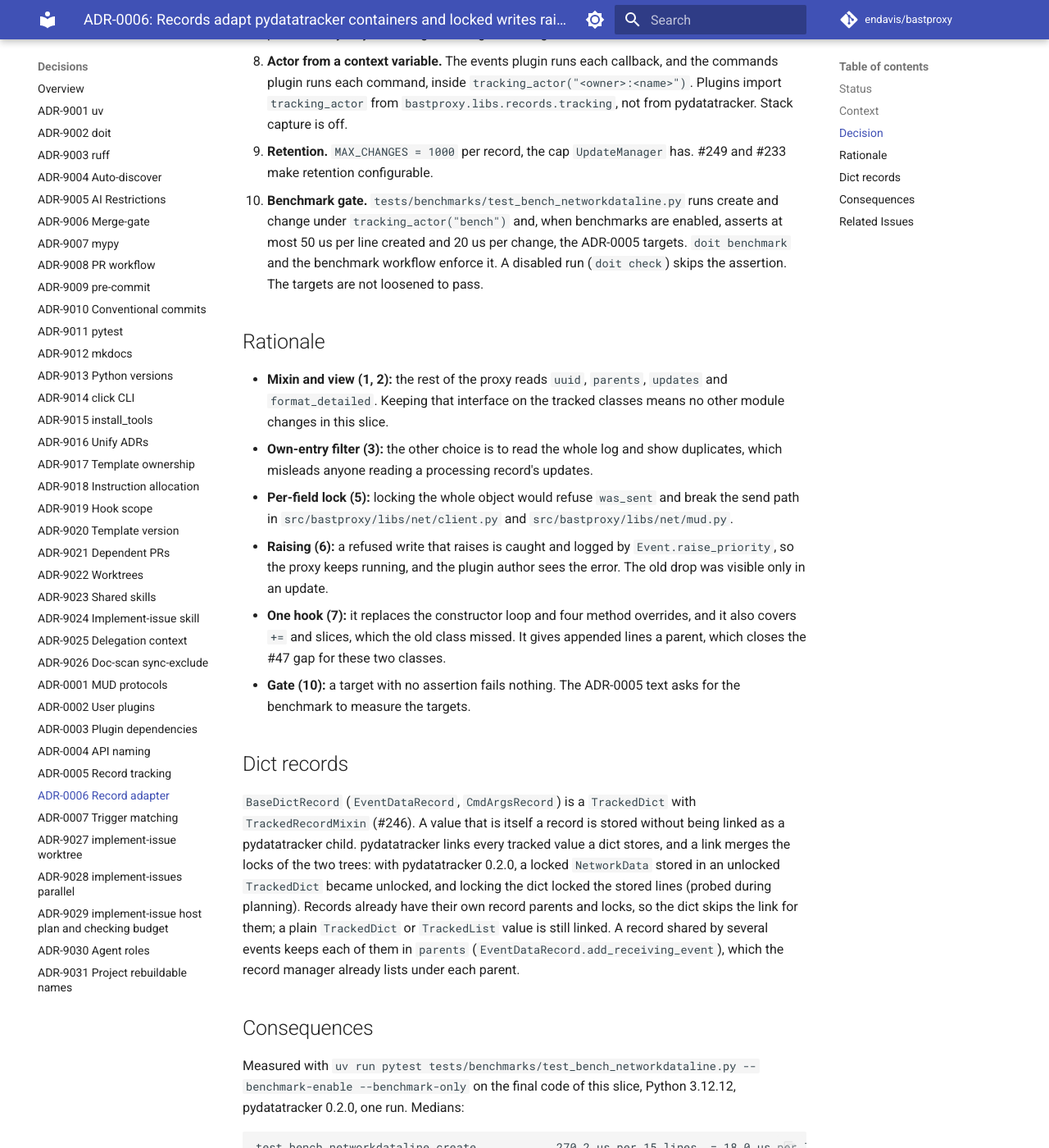
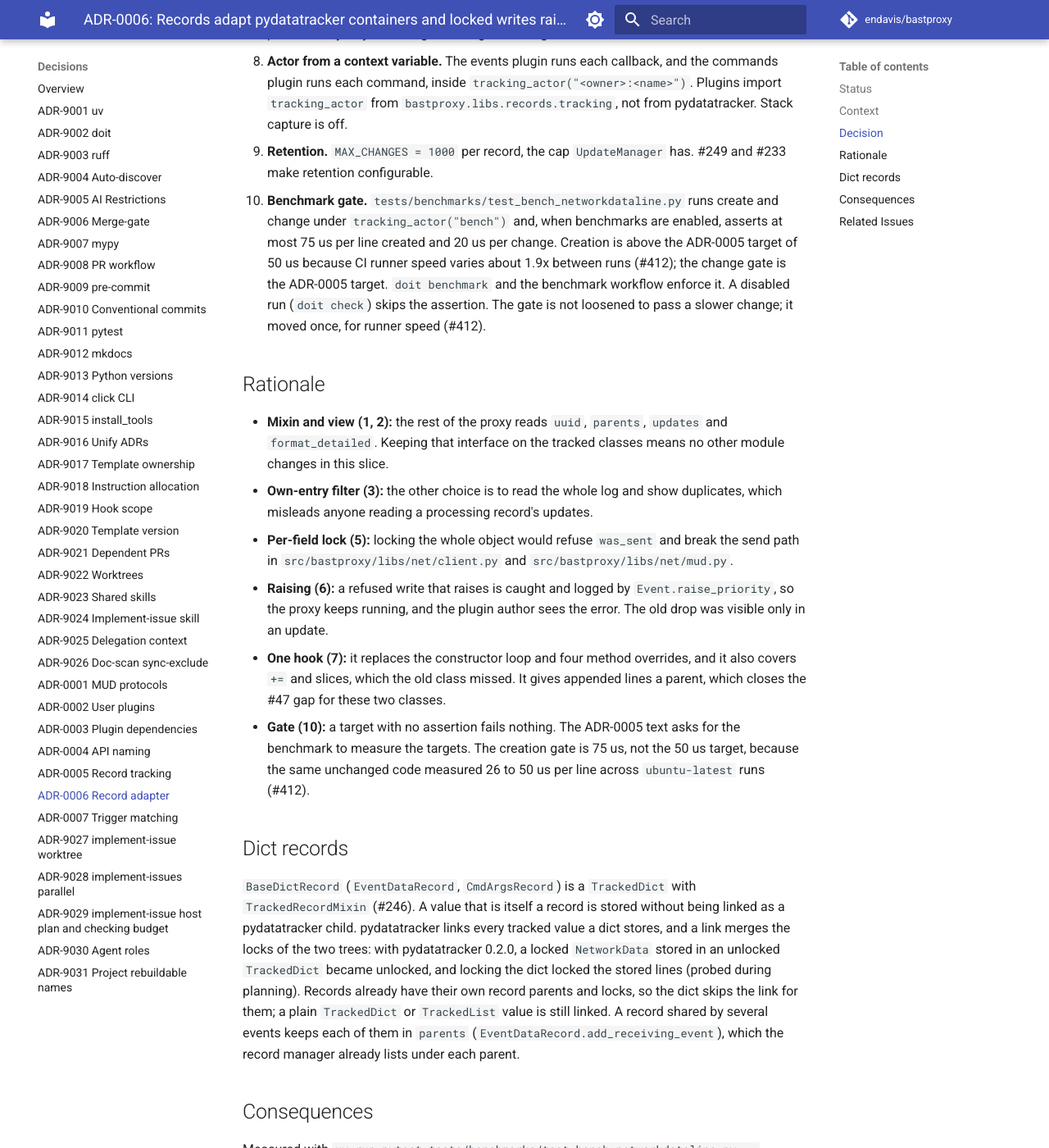
Before and after one commit to endavis/bastproxy, an MkDocs documentation site: the page built from docs/decisions/0006-records-adapt-pydatatracker-containers-and-locked-writes-raise-runtimeerror.md, in a window 1280 px wide and 1400 px high, scrolled down 1592 px. Shown: the whole window at 82% size. Built offline with MkDocs 1.6.1 and Material for MkDocs 9.7.7, drawn with Linux system fonts in a browser that asks for light colours; comment, search, counter and statistics services are not loaded; some of the changed text lies outside the part shown.

Commit message:
fix: set the NetworkDataLine creation gate for CI runner speed (merges PR #418, addresses #412)
The ubuntu-latest runner measured 26 to 50 us per line created on
unchanged code, so the 50 us gate failed PRs that did not touch
NetworkDataLine. The median is steady within a run (IQR 3-6.5%) and the
whole runner varies about 1.9x between runs, so more lines or rounds
would not help. Raise the creation gate to 75 us; the change gate stays
at 20 us. Amend ADR-0006 decision 10 to keep the ADR-0005 design target
of 50 us separate from the CI gate, and update record_system.md and the
docs table of contents.

Addresses #412


Claude-Session: https://claude.ai/code/session_01NXu1sbBxFsEQW16MiZv7Je

Co-authored-by: Claude Opus 5.5 <noreply@anthropic.com>

```diff
--- a/docs/TABLE_OF_CONTENTS.md
+++ b/docs/TABLE_OF_CONTENTS.md
@@ -27,7 +27,7 @@ Complete index of all documentation, organized by audience and as a full alphabe
 - [ADR-0003: Plugins declare dependencies as PLUGIN_DEPENDENCIES metadata](decisions/0003-plugins-declare-dependencies-as-plugin-dependencies-metadata.md) - Plugins declare dependencies as PLUGIN_DEPENDENCIES package metadata read before import; the loader loads and reloads in dependency order and the dependency.add API is removed.
 - [ADR-0004: API names are resource-first and cmdq is renamed mudcmds](decisions/0004-api-names-are-resource-first-and-cmdq-is-renamed-mudcmds.md) - API names take the resource-first form resource.action.qualifier with is/has/exists booleans; plugins.core.cmdq becomes plugins.core.mudcmds; every rename lands at once as a breaking change with no aliases.
 - [ADR-0005: Record tracking: scope, change contents, retention and cost](decisions/0005-record-tracking-scope-change-contents-retention-and-cost.md) - Records track text lines and decoded protocol messages with old value, new value, actor, time and parent; data holders become tracked containers, retention keeps the last N root trees, and capture costs at most 50 us per line created and 20 us per change with stacks off.
-- [ADR-0006: Records adapt pydatatracker containers and locked writes raise RuntimeError](decisions/0006-records-adapt-pydatatracker-containers-and-locked-writes-raise-runtimeerror.md) - Records adapt pydatatracker containers through a mixin and a read-only update view; a locked NetworkDataLine or NetworkData raises RuntimeError on writes; the actor comes from a context variable; a benchmark gate enforces 50 us per line created and 20 us per change.
+- [ADR-0006: Records adapt pydatatracker containers and locked writes raise RuntimeError](decisions/0006-records-adapt-pydatatracker-containers-and-locked-writes-raise-runtimeerror.md) - Records adapt pydatatracker containers through a mixin and a read-only update view; a locked NetworkDataLine or NetworkData raises RuntimeError on writes; the actor comes from a context variable; a benchmark gate enforces 75 us per line created and 20 us per change.
 - [ADR-0007: Triggers match each trigger's own regex in priority order](decisions/0007-triggers-match-each-triggers-own-regex-in-priority-order.md) - Each trigger matches its own compiled regex, ordered by priority then order added, instead of one combined alternation; stopevaluating stops later triggers, built-ins are raised only with a listener, and the measured per-line and add costs are recorded.
 - [ADR-9001: Use uv for package management](decisions/9001-use-uv-for-package-management.md) - Use uv for dependency management, virtual environments and package installation
 - [ADR-9002: Use doit for task automation](decisions/9002-use-doit-for-task-automation.md) - Use doit as the task runner for testing, linting, building and other routine operations
@@ -152,7 +152,7 @@ Complete index of all documentation, organized by audience and as a full alphabe
 - [ADR-0003: Plugins declare dependencies as PLUGIN_DEPENDENCIES metadata](decisions/0003-plugins-declare-dependencies-as-plugin-dependencies-metadata.md) - Plugins declare dependencies as PLUGIN_DEPENDENCIES package metadata read before import; the loader loads and reloads in dependency order and the dependency.add API is removed.
 - [ADR-0004: API names are resource-first and cmdq is renamed mudcmds](decisions/0004-api-names-are-resource-first-and-cmdq-is-renamed-mudcmds.md) - API names take the resource-first form resource.action.qualifier with is/has/exists booleans; plugins.core.cmdq becomes plugins.core.mudcmds; every rename lands at once as a breaking change with no aliases.
 - [ADR-0005: Record tracking: scope, change contents, retention and cost](decisions/0005-record-tracking-scope-change-contents-retention-and-cost.md) - Records track text lines and decoded protocol messages with old value, new value, actor, time and parent; data holders become tracked containers, retention keeps the last N root trees, and capture costs at most 50 us per line created and 20 us per change with stacks off.
-- [ADR-0006: Records adapt pydatatracker containers and locked writes raise RuntimeError](decisions/0006-records-adapt-pydatatracker-containers-and-locked-writes-raise-runtimeerror.md) - Records adapt pydatatracker containers through a mixin and a read-only update view; a locked NetworkDataLine or NetworkData raises RuntimeError on writes; the actor comes from a context variable; a benchmark gate enforces 50 us per line created and 20 us per change.
+- [ADR-0006: Records adapt pydatatracker containers and locked writes raise RuntimeError](decisions/0006-records-adapt-pydatatracker-containers-and-locked-writes-raise-runtimeerror.md) - Records adapt pydatatracker containers through a mixin and a read-only update view; a locked NetworkDataLine or NetworkData raises RuntimeError on writes; the actor comes from a context variable; a benchmark gate enforces 75 us per line created and 20 us per change.
 - [ADR-0007: Triggers match each trigger's own regex in priority order](decisions/0007-triggers-match-each-triggers-own-regex-in-priority-order.md) - Each trigger matches its own compiled regex, ordered by priority then order added, instead of one combined alternation; stopevaluating stops later triggers, built-ins are raised only with a listener, and the measured per-line and add costs are recorded.
 - [ADR-9001: Use uv for package management](decisions/9001-use-uv-for-package-management.md) - Use uv for dependency management, virtual environments and package installation
 - [ADR-9002: Use doit for task automation](decisions/9002-use-doit-for-task-automation.md) - Use doit as the task runner for testing, linting, building and other routine operations
--- a/docs/decisions/0006-records-adapt-pydatatracker-containers-and-locked-writes-raise-runtimeerror.md
+++ b/docs/decisions/0006-records-adapt-pydatatracker-containers-and-locked-writes-raise-runtimeerror.md
@@ -1,6 +1,6 @@
 ---
 title: "ADR-0006: Records adapt pydatatracker containers and locked writes raise RuntimeError"
-description: Records adapt pydatatracker containers through a mixin and a read-only update view; a locked NetworkDataLine or NetworkData raises RuntimeError on writes; the actor comes from a context variable; a benchmark gate enforces 50 us per line created and 20 us per change.
+description: Records adapt pydatatracker containers through a mixin and a read-only update view; a locked NetworkDataLine or NetworkData raises RuntimeError on writes; the actor comes from a context variable; a benchmark gate enforces 75 us per line created and 20 us per change.
 date: 2026-11-09
 audience: [contributors]
 tags: [adr, records]
@@ -36,7 +36,7 @@ This is slice 1 of #43. The repo admin approved the split and the breaking chang
 7. **One conversion hook.** `NetworkData._tracking_convert_item` turns str, bytes and bytearray into `NetworkDataLine`, rejects other types with `TypeError`, and makes the list the line's parent. Every way of storing an item goes through it.
 8. **Actor from a context variable.** The events plugin runs each callback, and the commands plugin runs each command, inside `tracking_actor("<owner>:<name>")`. Plugins import `tracking_actor` from `bastproxy.libs.records.tracking`, not from pydatatracker. Stack capture is off.
 9. **Retention.** `MAX_CHANGES = 1000` per record, the cap `UpdateManager` has. #249 and #233 make retention configurable.
-10. **Benchmark gate.** `tests/benchmarks/test_bench_networkdataline.py` runs create and change under `tracking_actor("bench")` and, when benchmarks are enabled, asserts at most 50 us per line created and 20 us per change, the ADR-0005 targets. `doit benchmark` and the benchmark workflow enforce it. A disabled run (`doit check`) skips the assertion. The targets are not loosened to pass.
+10. **Benchmark gate.** `tests/benchmarks/test_bench_networkdataline.py` runs create and change under `tracking_actor("bench")` and, when benchmarks are enabled, asserts at most 75 us per line created and 20 us per change. Creation is above the ADR-0005 target of 50 us because CI runner speed varies about 1.9x between runs (#412); the change gate is the ADR-0005 target. `doit benchmark` and the benchmark workflow enforce it. A disabled run (`doit check`) skips the assertion. The gate is not loosened to pass a slower change; it moved once, for runner speed (#412).
 
 ## Rationale
 
@@ -45,7 +45,7 @@ This is slice 1 of #43. The repo admin approved the split and the breaking chang
 - **Per-field lock (5):** locking the whole object would refuse `was_sent` and break the send path in `src/bastproxy/libs/net/client.py` and `src/bastproxy/libs/net/mud.py`.
 - **Raising (6):** a refused write that raises is caught and logged by `Event.raise_priority`, so the proxy keeps running, and the plugin author sees the error. The old drop was visible only in an update.
 - **One hook (7):** it replaces the constructor loop and four method overrides, and it also covers `+=` and slices, which the old class missed. It gives appended lines a parent, which closes the #47 gap for these two classes.
-- **Gate (10):** a target with no assertion fails nothing. The ADR-0005 text asks for the benchmark to measure the targets.
+- **Gate (10):** a target with no assertion fails nothing. The ADR-0005 text asks for the benchmark to measure the targets. The creation gate is 75 us, not the 50 us target, because the same unchanged code measured 26 to 50 us per line across `ubuntu-latest` runs (#412).
 
 ## Dict records
 
@@ -79,6 +79,7 @@ ADR-0005 measured the old `NetworkDataLine` at 95.9 us to create and 42.2 us per
 - #230, #234 (addressed by #246)
 - #47, #48 (lock and in-place mutations, for these two classes)
 - #79 (ADR-0005)
+- #412 (creation gate raised to 75 us for CI runner speed)
 
 ## Related Documentation
 
```
Also changed, not shown: docs/claude/record_system.md (+1 -1 lines), 1 other file.
